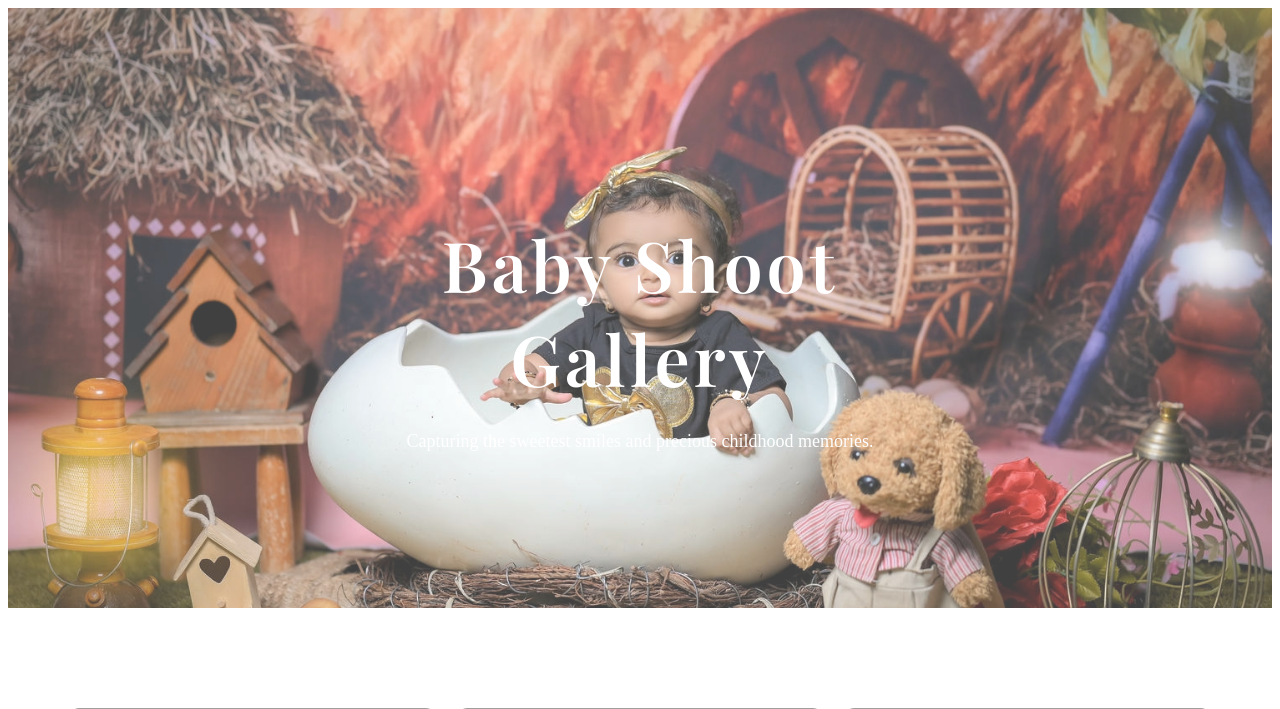
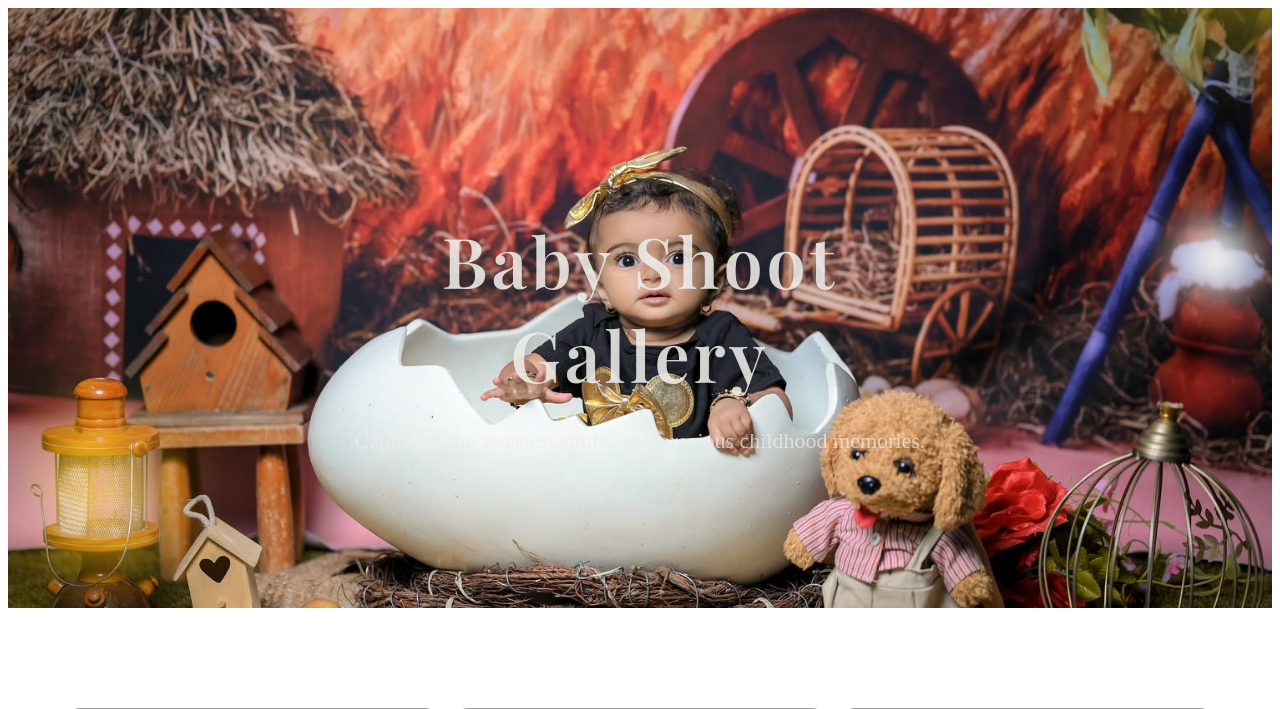
Before and after one commit to shraa08/SILVER_FRAME, a Flask app: page /babyshoot in a window 1280 px wide. Shown: the top 709 px of the page. Run offline with Flask 3, Linux system fonts and the light colour scheme; some web fonts are replaced; grey boxes are pictures that could not be loaded.

Commit message:
Updated website

```diff
--- a/static/css/wedding.css
+++ b/static/css/wedding.css
@@ -12,7 +12,6 @@
 .gallery-hero img {
     width: 100%;
     height: 100%;
-    opacity:75%;
     object-fit: cover;
     object-position: center;
 }
@@ -34,20 +33,23 @@ rgba(0,0,0,.05)
     left: 50%;
     transform: translate(-50%,-50%);
     text-align: center;
-    color: white;
+    color: burlywood;
     z-index: 2;
 }
 
 .hero-content h1{
     font-family:'Playfair Display',serif;
     font-size:70px;
+    color:rgba(238, 237, 233, 0.88);
+    text-shadow:0 4px 15px rgba(0,0,0,.25);
     letter-spacing:4px;
     margin-bottom:20px;
 }
 
 .hero-content p{
-    font-size:18px;
+    font-size:22px;
     max-width:700px;
+     color: rgba(240, 235, 235, 0.708);
     margin:auto;
     line-height:1.8;
 }
--- a/templates/book.html
+++ b/templates/book.html
@@ -158,7 +158,7 @@
                 <i class="fa-brands fa-whatsapp"></i>
             </a>
 
-            <a href="https://youtube.com/@kathashortss?si=LOLkoHupBWIJM8Tg" target="_blank">
+            <a href="https://youtube.com/@abhijitnaikarephotography?si=vO1Avx8z6UaneB7e" target="_blank">
                 <i class="fa-brands fa-youtube"></i>
             </a>
 
--- a/templates/wedding.html
+++ b/templates/wedding.html
@@ -3,11 +3,10 @@
 
 <head>
     <meta charset="UTF-8">
-    <meta name="viewport" content="width=device-width, initial-scale=1.0">
 
     <title>Wedding Gallery | AN Photography</title>
 
-    <link rel="stylesheet" href="{{ url_for('static', filename='css/wedding.css') }}">
+     <link rel="stylesheet" href="{{ url_for('static', filename='css/wedding.css') }}">
     <link rel="stylesheet" href="https://cdn.jsdelivr.net/npm/glightbox/dist/css/glightbox.min.css">
 
     <link href="https://fonts.googleapis.com/css2?family=Playfair+Display:wght@300;400;500;600&display=swap" rel="stylesheet">
@@ -20,7 +19,7 @@
 
 <section class="gallery-hero">
 
-    <img src="{{ url_for('static', filename='images/wedding/hero.jpeg') }}" alt="Wedding Hero">
+    <img src="{{ url_for('static', filename='images/wedding/hero.JPG') }}" alt="Wedding Hero">
 
     <div class="hero-overlay"></div>
 
```
Also changed, not shown: templates/index.html (+14 -0 lines), static/images/wedding/22.JPG (deleted), static/images/wedding/22.jpeg (added), static/images/wedding/hero.JPG (added), 2 other files.
